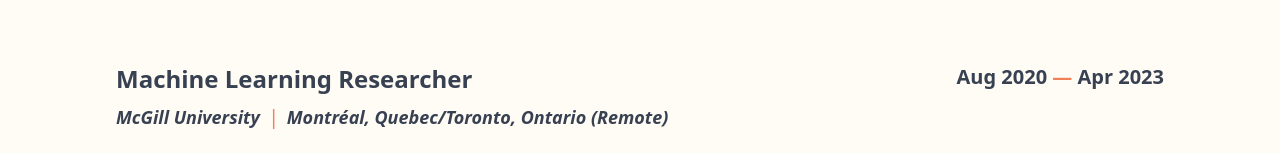
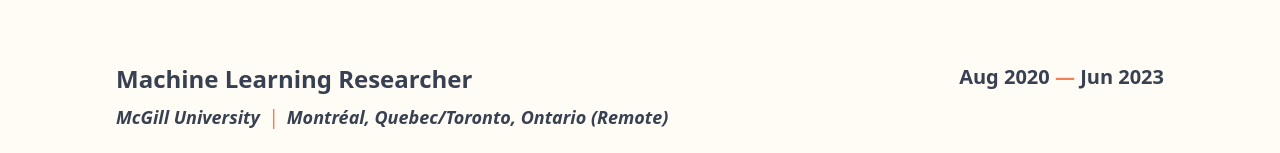
Before and after one commit to nathanclairmonte/percy-v2, a Next.js app: page /experience in a window 1280 px wide. Shown: the part 245-398 px from the top of the page. Built offline with nearby package versions, Linux system fonts and the light colour scheme.

Commit message:
updated experience data

```diff
--- a/src/data/experienceData.js
+++ b/src/data/experienceData.js
@@ -5,7 +5,7 @@ export const experienceData = [
         title: "Machine Learning Researcher",
         duration: {
             start: "Aug 2020",
-            end: "Apr 2023",
+            end: "Jun 2023",
         },
         company: "McGill University",
         location: "Montréal, Quebec/Toronto, Ontario (Remote)",
```
